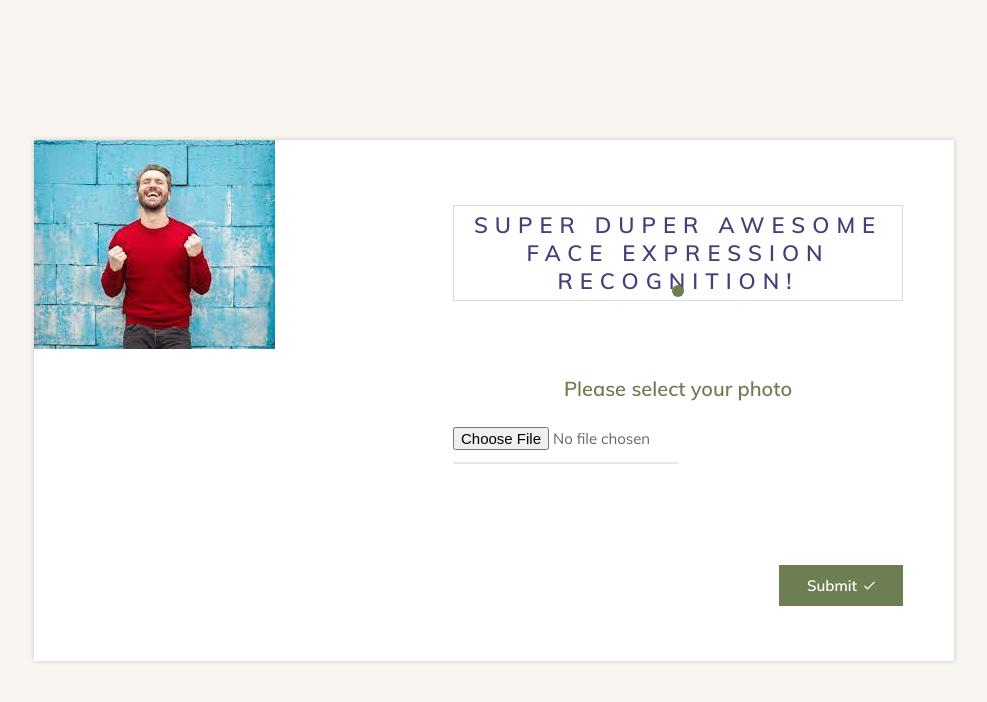
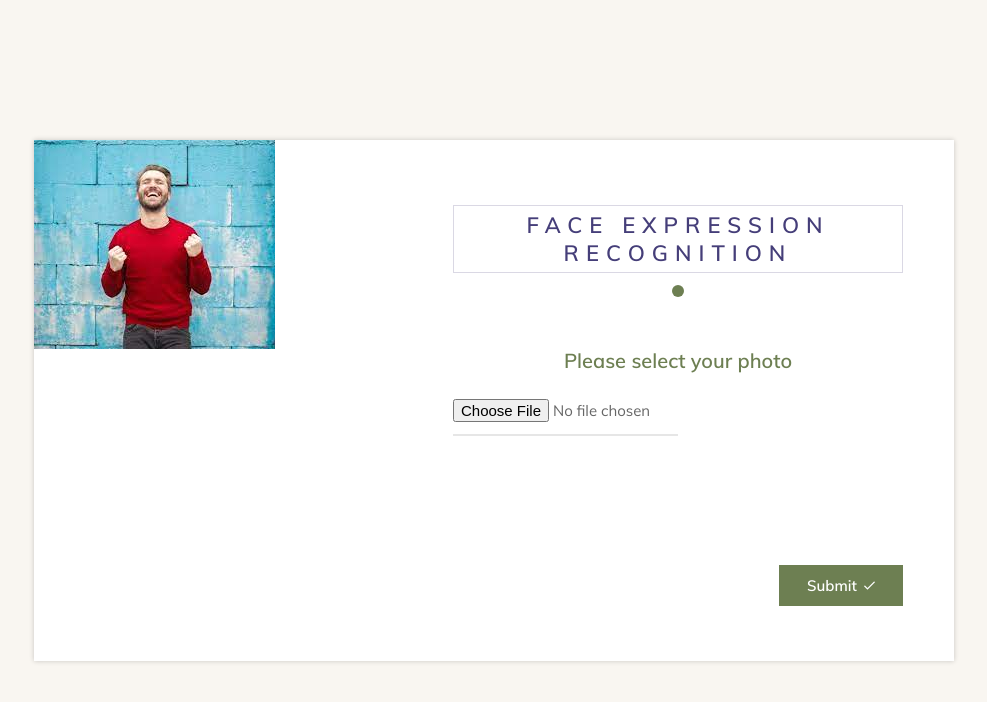
Before and after one commit to chooyee/mooddetectorjs, a website: page views/index.html in a window 1280 px wide. Shown: the whole page, without its empty margins (146-1133 px from the left). Drawn offline with nearby package versions, Linux system fonts and the light colour scheme; files that its build step writes are made by us from their sources; no server answers; files whose address does not match are found by name.

Commit message:
update title

```diff
--- a/views/index.html
+++ b/views/index.html
@@ -29,7 +29,7 @@
 						</div>
 						<div class="form-content" >
 							<div class="form-header">
-								<h3>Super Duper Awesome Face Expression Recognition!</h3>
+								<h3>Face Expression Recognition</h3>
 							</div>
 							<p>Please select your photo</p>
 							<div class="form-row">
```
